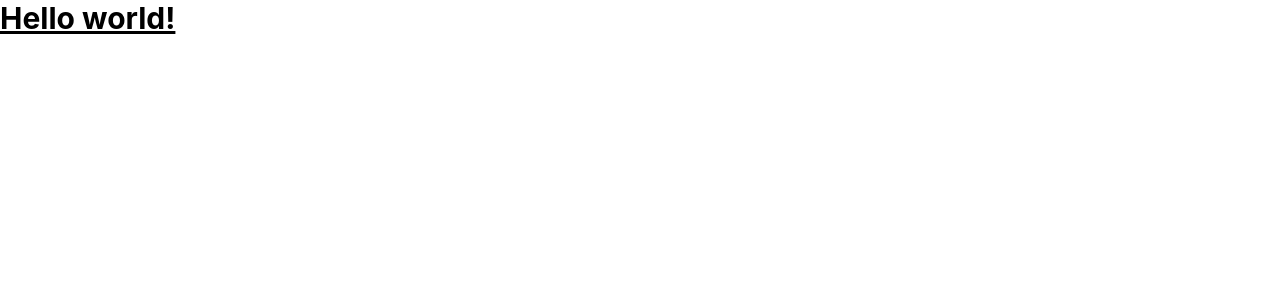
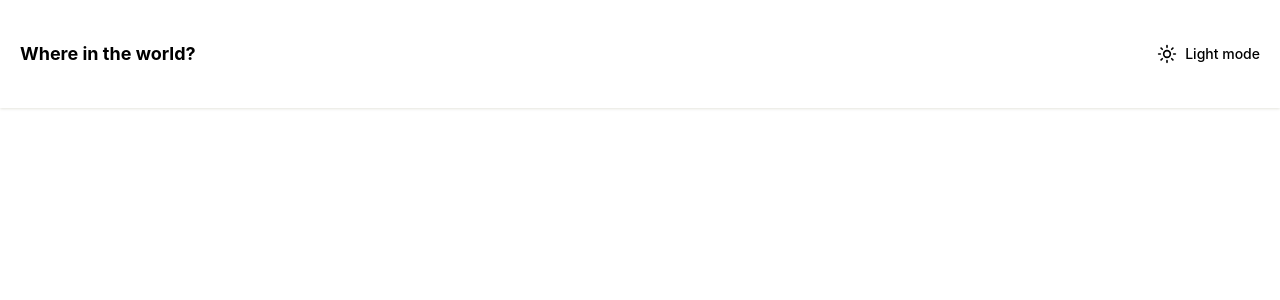
Before and after one commit to mugisha12john/world-countries-explorer, a React (Vite) app: page / in a window 1280 px wide. Shown: the top 300 px of the page. Built offline with nearby package versions, Linux system fonts and the light colour scheme.

Commit message:
feat: Add Header component with theme toggle and Moon/Sun icons

```diff
--- a/src/App.tsx
+++ b/src/App.tsx
@@ -1,7 +1,9 @@
+import Header from "./components/Header";
+
 function App() {
   return (
     <>
-      <h1 className="text-3xl font-bold underline">Hello world!</h1>
+      <Header />
     </>
   );
 }
--- /dev/null
+++ b/src/assets/MoonIcon.tsx
@@ -0,0 +1,20 @@
+export default function MoonIcon() {
+  return (
+    <div>
+      <svg
+        xmlns="http://www.w3.org/2000/svg"
+        width="20"
+        height="20"
+        viewBox="0 0 24 24"
+        fill="none"
+        stroke="currentColor"
+        strokeWidth="2"
+        strokeLinecap="round"
+        strokeLinejoin="round"
+        className="lucide lucide-moon-icon lucide-moon"
+      >
+        <path d="M20.985 12.486a9 9 0 1 1-9.473-9.472c.405-.022.617.46.402.803a6 6 0 0 0 8.268 8.268c.344-.215.825-.004.803.401" />
+      </svg>
+    </div>
+  );
+}
--- /dev/null
+++ b/src/assets/SunIcon.tsx
@@ -0,0 +1,28 @@
+export default function SunIcon() {
+  return (
+    <div>
+      <svg
+        xmlns="http://www.w3.org/2000/svg"
+        width="20"
+        height="20"
+        viewBox="0 0 24 24"
+        fill="none"
+        stroke="currentColor"
+        strokeWidth="2"
+        strokeLinecap="round"
+        strokeLinejoin="round"
+        className="lucide lucide-sun-icon lucide-sun"
+      >
+        <circle cx="12" cy="12" r="4" />
+        <path d="M12 2v2" />
+        <path d="M12 20v2" />
+        <path d="m4.93 4.93 1.41 1.41" />
+        <path d="m17.66 17.66 1.41 1.41" />
+        <path d="M2 12h2" />
+        <path d="M20 12h2" />
+        <path d="m6.34 17.66-1.41 1.41" />
+        <path d="m19.07 4.93-1.41 1.41" />
+      </svg>
+    </div>
+  );
+}
--- /dev/null
+++ b/src/components/Header.tsx
@@ -0,0 +1,26 @@
+import { useState } from "react";
+import MoonIcon from "../assets/MoonIcon";
+import SunIcon from "../assets/SunIcon";
+
+export default function Header() {
+  const [mode, setMode] = useState(false);
+  function handleTheme() {
+    setMode((prev) => !prev);
+  }
+  return (
+    <>
+      <div className="max-w-full flex justify-between shadow-sm shadow-olive-200 items-center px-5 py-10">
+        <h2 className="text-lg  font-bold">Where in the world?</h2>
+        <div className="flex justify-center items-center gap-2">
+          {mode ? <MoonIcon /> : <SunIcon />}
+          <button
+            onClick={handleTheme}
+            className="text-sm font-medium hover:cursor-pointer"
+          >
+            {mode ? "Dark mode" : "Light mode"}
+          </button>
+        </div>
+      </div>
+    </>
+  );
+}
```
